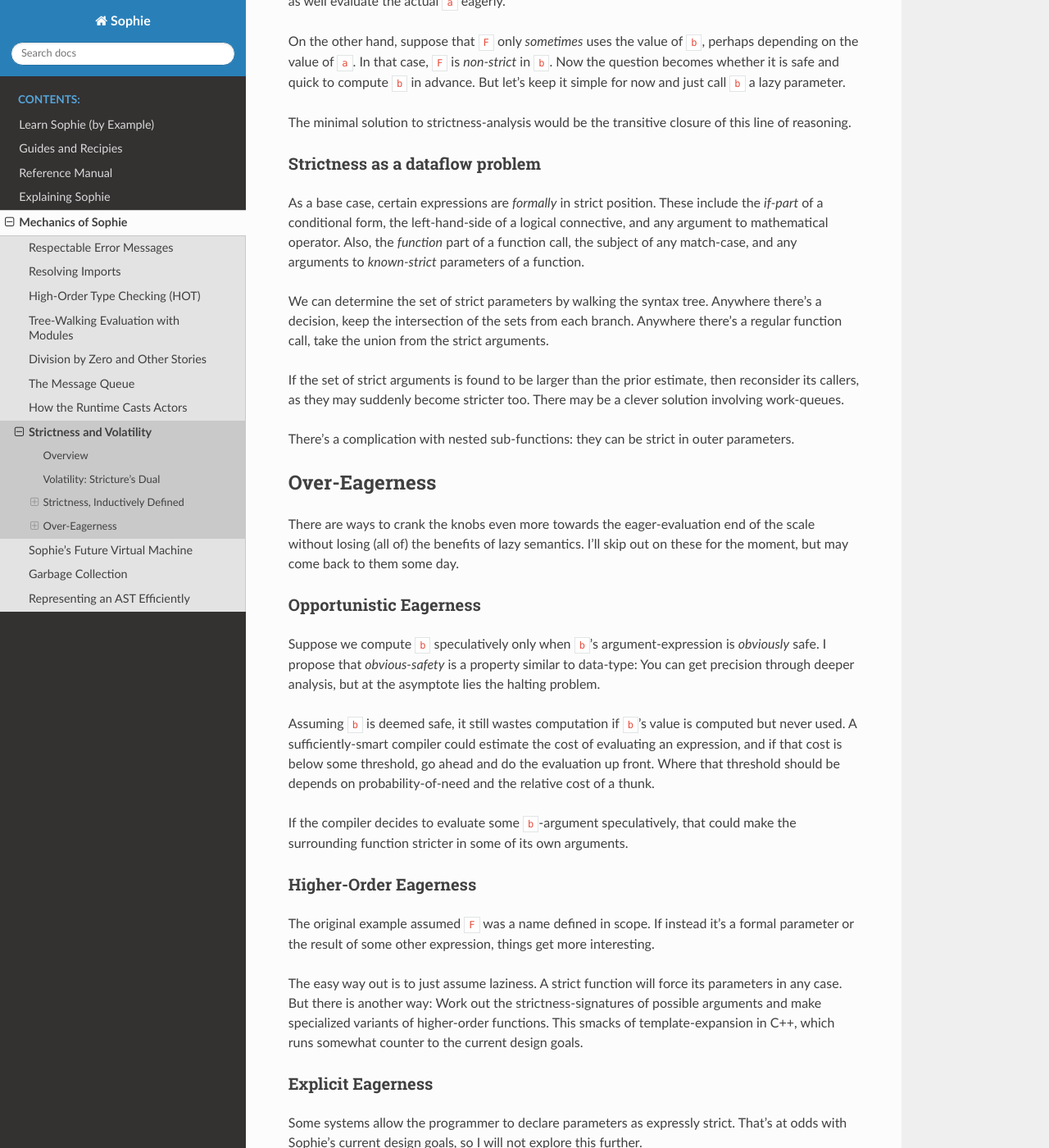
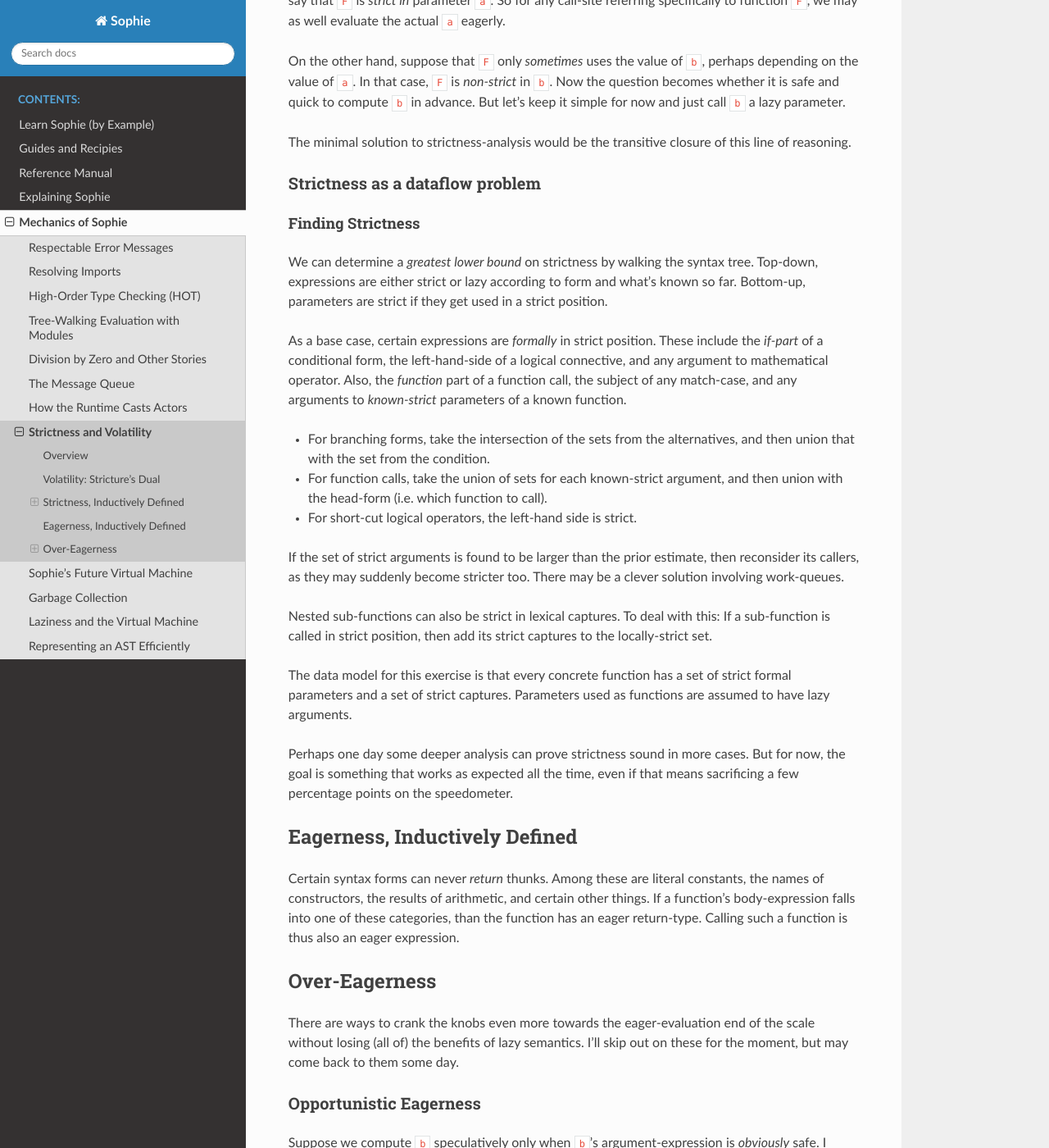
Before and after one commit to kjosib/sophie, a Sphinx documentation site: the page built from docs/tech/strict.rst, in a window 1280 px wide and 1400 px high, scrolled down 1206 px. Shown: the whole window at 82% size. Built offline with Sphinx 7.4.7 and the Read the Docs theme 2.0.0, drawn with Linux system fonts in a browser that asks for light colours; some of the changed text lies outside the part shown.

Commit message:
Plan out how to make the VM lazy

```diff
--- a/docs/tech/index.rst
+++ b/docs/tech/index.rst
@@ -22,4 +22,5 @@ I'll add notes as they seem necessary while the overall system fills out.
     strict
     vm
     gc
+    lazy
     ast
--- a/docs/tech/strict.rst
+++ b/docs/tech/strict.rst
@@ -11,7 +11,7 @@ Overview
 Sophie sports the semantics of "lazy evaluation" rather than "eager evaluation".
 That's a *semantic* distinction because it changes the set of programs which terminate.
 In particular, more functions can terminate with lazy semantics.
-Taking advantage, it makes many algorithms are easier to write.
+Taking advantage of this makes many algorithms easier to write.
 On the other hand, references to the internal private state of an actor
 must be evaluated *immediately* thus to prevent data races.
 
@@ -57,20 +57,48 @@ The minimal solution to strictness-analysis would be the transitive closure of t
 Strictness as a dataflow problem
 ---------------------------------
 
+Finding Strictness
+....................
+We can determine a *greatest lower bound* on strictness by walking the syntax tree.
+Top-down, expressions are either strict or lazy according to form and what's known so far.
+Bottom-up, parameters are strict if they get used in a strict position.
+
 As a base case, certain expressions are *formally* in strict position.
 These include the *if-part* of a conditional form, the left-hand-side of a logical connective,
 and any argument to mathematical operator. Also, the *function* part of a function call,
-the subject of any match-case, and any arguments to *known-strict* parameters of a function.
+the subject of any match-case, and any arguments to *known-strict* parameters of a known function.
 
-We can determine the set of strict parameters by walking the syntax tree.
-Anywhere there's a decision, keep the intersection of the sets from each branch.
-Anywhere there's a regular function call, take the union from the strict arguments.
+* For branching forms, take the intersection of the sets from the alternatives,
+  and then union that with the set from the condition.
+* For function calls, take the union of sets for each known-strict argument,
+  and then union with the head-form (i.e. which function to call).
+* For short-cut logical operators, the left-hand side is strict.
 
 If the set of strict arguments is found to be larger than the prior estimate,
 then reconsider its callers, as they may suddenly become stricter too.
 There may be a clever solution involving work-queues.
 
-There's a complication with nested sub-functions: they can be strict in outer parameters.
+Nested sub-functions can also be strict in lexical captures.
+To deal with this: If a sub-function is called in strict position,
+then add its strict captures to the locally-strict set.
+
+The data model for this exercise is that every concrete function has a set of strict formal
+parameters and a set of strict captures.
+Parameters used as functions are assumed to have lazy arguments.
+
+Perhaps one day some deeper analysis can prove strictness sound in more cases.
+But for now, the goal is something that works as expected all the time,
+even if that means sacrificing a few percentage points on the speedometer.
+
+Eagerness, Inductively Defined
+================================
+
+Certain syntax forms can never *return* thunks. Among these are literal constants,
+the names of constructors, the results of arithmetic, and certain other things.
+If a function's body-expression falls into one of these categories,
+than the function has an eager return-type.
+Calling such a function is thus also an eager expression.
+
 
 Over-Eagerness
 ================
```
Also changed, not shown: docs/tech/lazy.rst (added, +113 -0 lines), docs/tech/vm.rst (+21 -0 lines), 4 other files.
